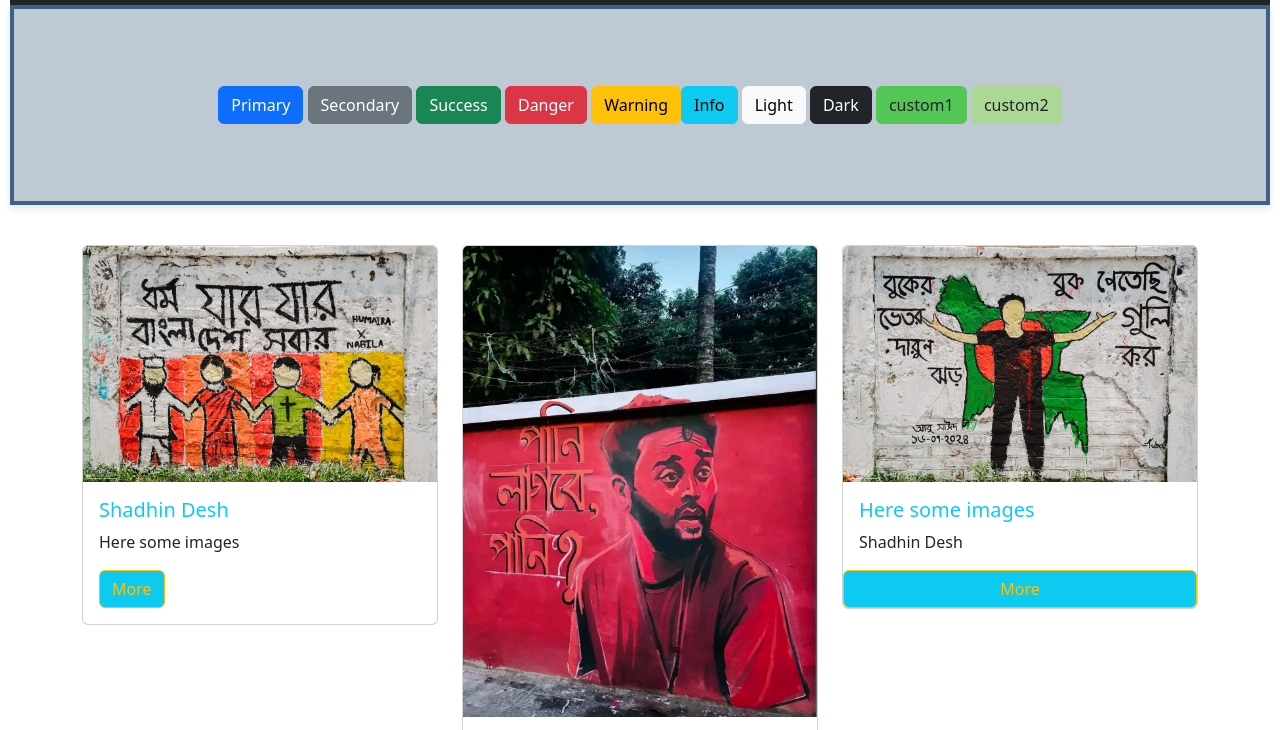
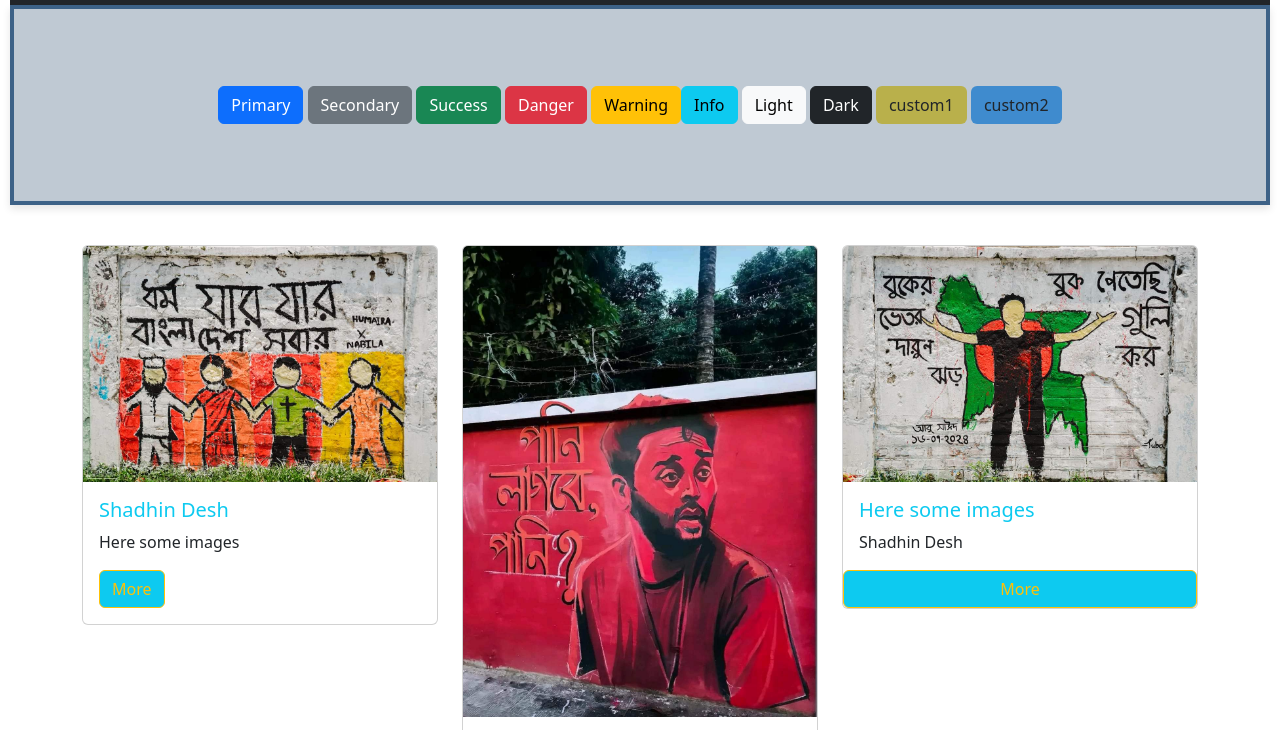
Before and after one commit to Zahin2o/Marn1, a plain HTML site: page index.html in a window 1280 px wide. Shown: the part 67-797 px from the top of the page. Drawn offline with nearby package versions, Linux system fonts and the light colour scheme.

Commit message:
first commit

```diff
--- a/index.css
+++ b/index.css
@@ -1,11 +1,11 @@
 .bt{
-    background-color: rgba(33, 197, 27, 0.676);
+    background-color: rgba(184, 173, 58, 0.886);
 }
 .margin{
     margin-top:40px;
 }
 .gt{
-    background-color: rgba(126, 252, 0, 0.292);
+    background-color: rgba(60, 138, 206, 0.973);
 
 }
 body{
--- a/index.html
+++ b/index.html
@@ -7,7 +7,7 @@
     <title>1st Assingment</title>
     <link href="https://cdn.jsdelivr.net/npm/bootstrap@5.3.3/dist/css/bootstrap.min.css" rel="stylesheet"
         integrity="sha384-QWTKZyjpPEjISv5WaRU9OFeRpok6YctnYmDr5pNlyT2bRjXh0JMhjY6hW+ALEwIH" crossorigin="anonymous">
-        <link rel="stylesheet" href="/index.css">
+        <link rel="stylesheet" href="./index.css">
 </head>
 <body>
 <nav class="navbar navbar-expand-lg bg-dark">
```
